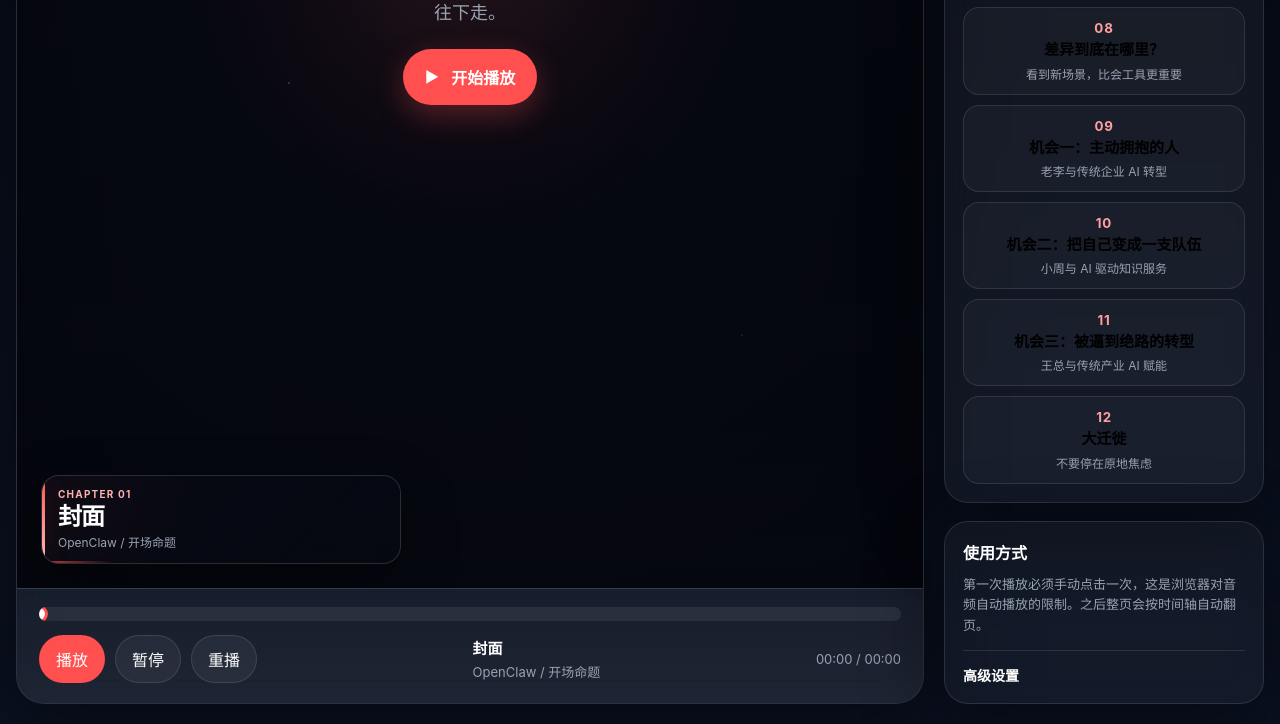
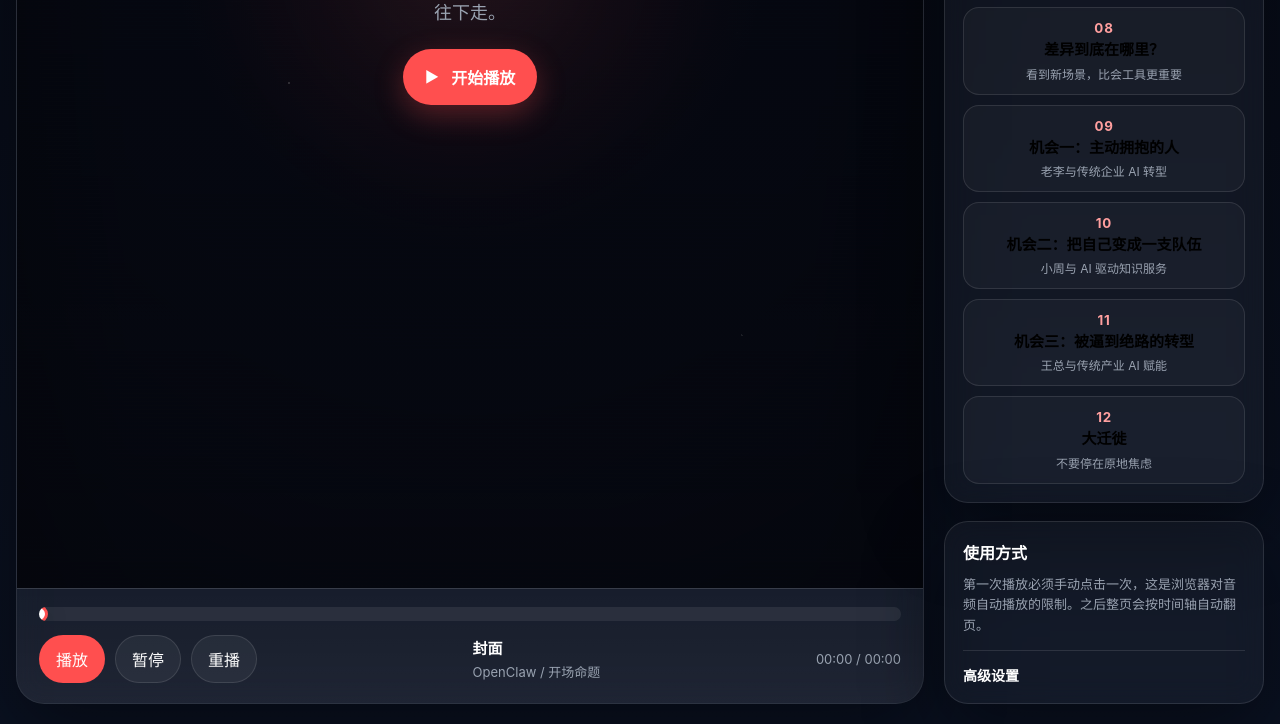
Before and after one commit to zachsaws/openclawmind, a website: page site/podcast/index.html in a window 1280 px wide. Shown: the part 802-1526 px from the top of the page. Drawn offline with Linux system fonts and the light colour scheme.

Commit message:
Remove podcast lower third overlay

```diff
--- a/site/podcast/index.html
+++ b/site/podcast/index.html
@@ -332,73 +332,6 @@
             animation: chapterCardIn 2.4s ease forwards;
         }
 
-        .lower-third {
-            position: absolute;
-            left: 24px;
-            right: auto;
-            bottom: 24px;
-            z-index: 4;
-            display: grid;
-            gap: 5px;
-            min-width: min(360px, calc(100% - 48px));
-            padding: 12px 16px 11px;
-            border-radius: 18px;
-            background:
-                linear-gradient(135deg, rgba(7, 10, 20, 0.82), rgba(7, 10, 20, 0.52)),
-                radial-gradient(circle at top left, var(--chapter-glow), transparent 42%);
-            border: 1px solid rgba(255,255,255,0.14);
-            backdrop-filter: blur(18px);
-            box-shadow: 0 20px 54px rgba(0,0,0,0.34);
-            overflow: hidden;
-        }
-
-        .lower-third::before {
-            content: "";
-            position: absolute;
-            inset: 0 auto 0 0;
-            width: 3px;
-            background: linear-gradient(180deg, var(--accent), color-mix(in srgb, var(--accent) 40%, white));
-            box-shadow: 0 0 26px var(--chapter-glow-strong);
-        }
-
-        .lower-third::after {
-            content: "";
-            position: absolute;
-            inset: auto 0 0 0;
-            height: 2px;
-            background: linear-gradient(90deg, var(--accent), transparent 65%);
-            transform-origin: left center;
-            animation: lowerThirdBar 4.4s ease-in-out infinite;
-        }
-
-        .lower-third-kicker {
-            color: #ffb1b1;
-            font-size: 10px;
-            text-transform: uppercase;
-            letter-spacing: 0.12em;
-            font-weight: 700;
-        }
-
-        .lower-third-title {
-            font-size: clamp(18px, 1.9vw, 24px);
-            line-height: 1.04;
-            letter-spacing: -0.04em;
-            font-weight: 800;
-            max-width: 18ch;
-        }
-
-        .lower-third-meta {
-            color: var(--muted);
-            font-size: 12px;
-            line-height: 1.4;
-            max-width: 34ch;
-        }
-
-        @keyframes lowerThirdBar {
-            0%, 100% { transform: scaleX(0.18); opacity: 0.7; }
-            50% { transform: scaleX(1); opacity: 1; }
-        }
-
         .chapter-transition small {
             color: #ff9f9f;
             font-size: 11px;
@@ -641,28 +574,6 @@
             min-height: 0;
         }
 
-        .viewer.is-fullscreen .lower-third {
-            left: 20px;
-            bottom: 20px;
-            min-width: min(320px, calc(100% - 40px));
-            padding: 10px 14px 10px;
-            gap: 4px;
-            border-radius: 16px;
-            background:
-                linear-gradient(135deg, rgba(7, 10, 20, 0.72), rgba(7, 10, 20, 0.42)),
-                radial-gradient(circle at top left, var(--chapter-glow), transparent 42%);
-        }
-
-        .viewer.is-fullscreen .lower-third-title {
-            font-size: clamp(16px, 1.5vw, 22px);
-            max-width: 16ch;
-        }
-
-        .viewer.is-fullscreen .lower-third-meta {
-            font-size: 11px;
-            max-width: 28ch;
-        }
-
         .now-playing {
             display: grid;
             gap: 4px;
@@ -825,22 +736,6 @@
                 font-size: 34px;
             }
 
-            .lower-third {
-                left: 16px;
-                right: 16px;
-                min-width: 0;
-                bottom: 16px;
-                padding: 10px 12px 10px;
-                gap: 4px;
-            }
-
-            .lower-third-title {
-                font-size: 18px;
-            }
-
-            .lower-third-meta {
-                font-size: 11px;
-            }
         }
     </style>
 </head>
@@ -873,12 +768,6 @@
                     <strong id="chapterTransitionTitle">封面</strong>
                     <span id="chapterTransitionMeta">OpenClaw / 开场命题</span>
                 </div>
-                <div class="lower-third" id="lowerThird">
-                    <div class="lower-third-kicker" id="lowerThirdKicker">Chapter 01</div>
-                    <div class="lower-third-title" id="lowerThirdTitle">封面</div>
-                    <div class="lower-third-meta" id="lowerThirdMeta">OpenClaw / 开场命题</div>
-                </div>
-
                 <div class="hero-overlay" id="heroOverlay">
                     <div class="hero-card">
                         <div class="eyebrow" style="justify-self:center;">OpenClaw / Audio Essay</div>
@@ -1001,9 +890,6 @@
         const chapterTransitionIndex = document.getElementById('chapterTransitionIndex');
         const chapterTransitionTitle = document.getElementById('chapterTransitionTitle');
         const chapterTransitionMeta = document.getElementById('chapterTransitionMeta');
-        const lowerThirdKicker = document.getElementById('lowerThirdKicker');
-        const lowerThirdTitle = document.getElementById('lowerThirdTitle');
-        const lowerThirdMeta = document.getElementById('lowerThirdMeta');
         const chapterList = document.getElementById('chapterList');
         const currentChapterTitle = document.getElementById('currentChapterTitle');
         const currentChapterMeta = document.getElementById('currentChapterMeta');
@@ -1122,9 +1008,6 @@
             const chapter = chapters[currentSlide] || chapters[0];
             currentChapterTitle.textContent = chapter.title;
             currentChapterMeta.textContent = chapter.label;
-            lowerThirdKicker.textContent = `Chapter ${String(currentSlide + 1).padStart(2, '0')}`;
-            lowerThirdTitle.textContent = chapter.title;
-            lowerThirdMeta.textContent = chapter.label;
             slideStatus.textContent = `第 ${currentSlide + 1} / ${chapters.length} 页`;
             applyChapterTheme(currentSlide);
             applyCameraPreset(currentSlide);
```
